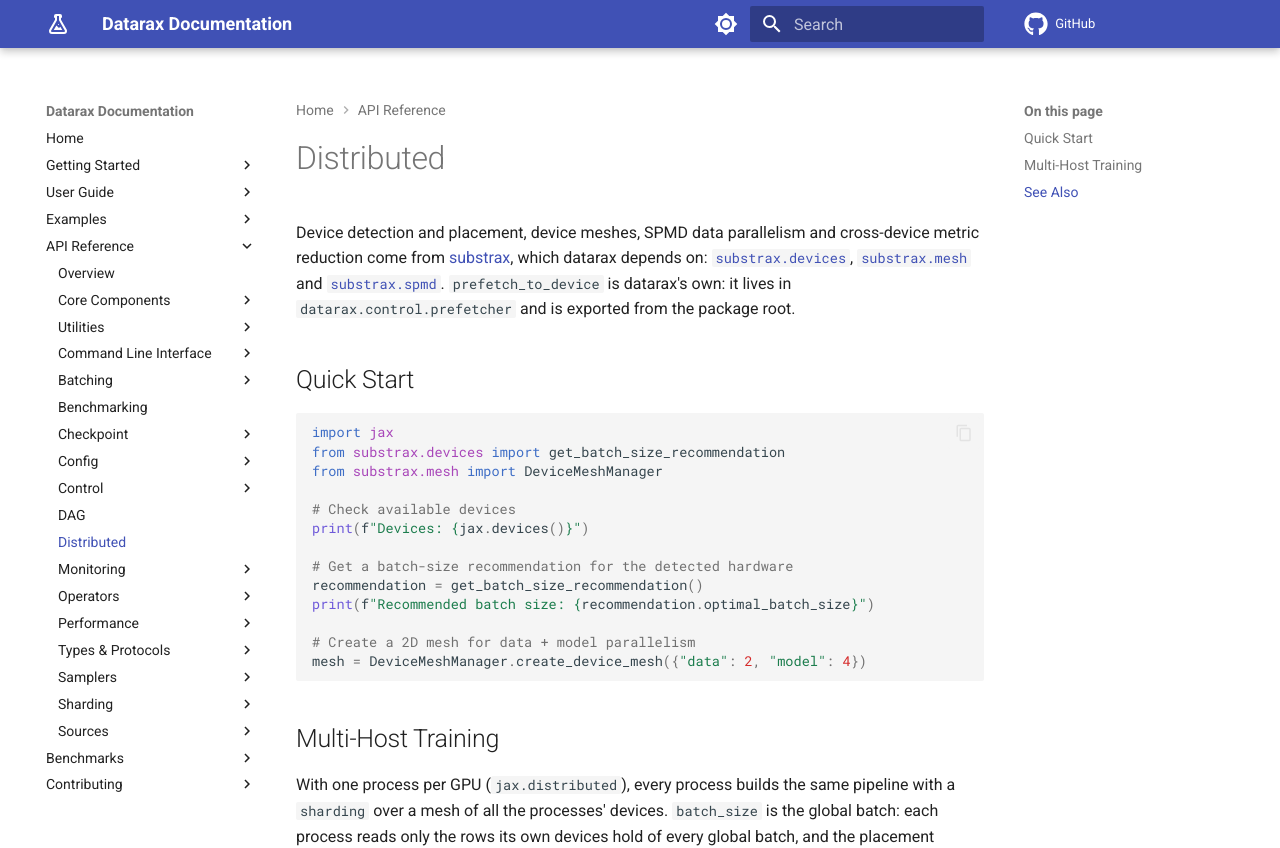
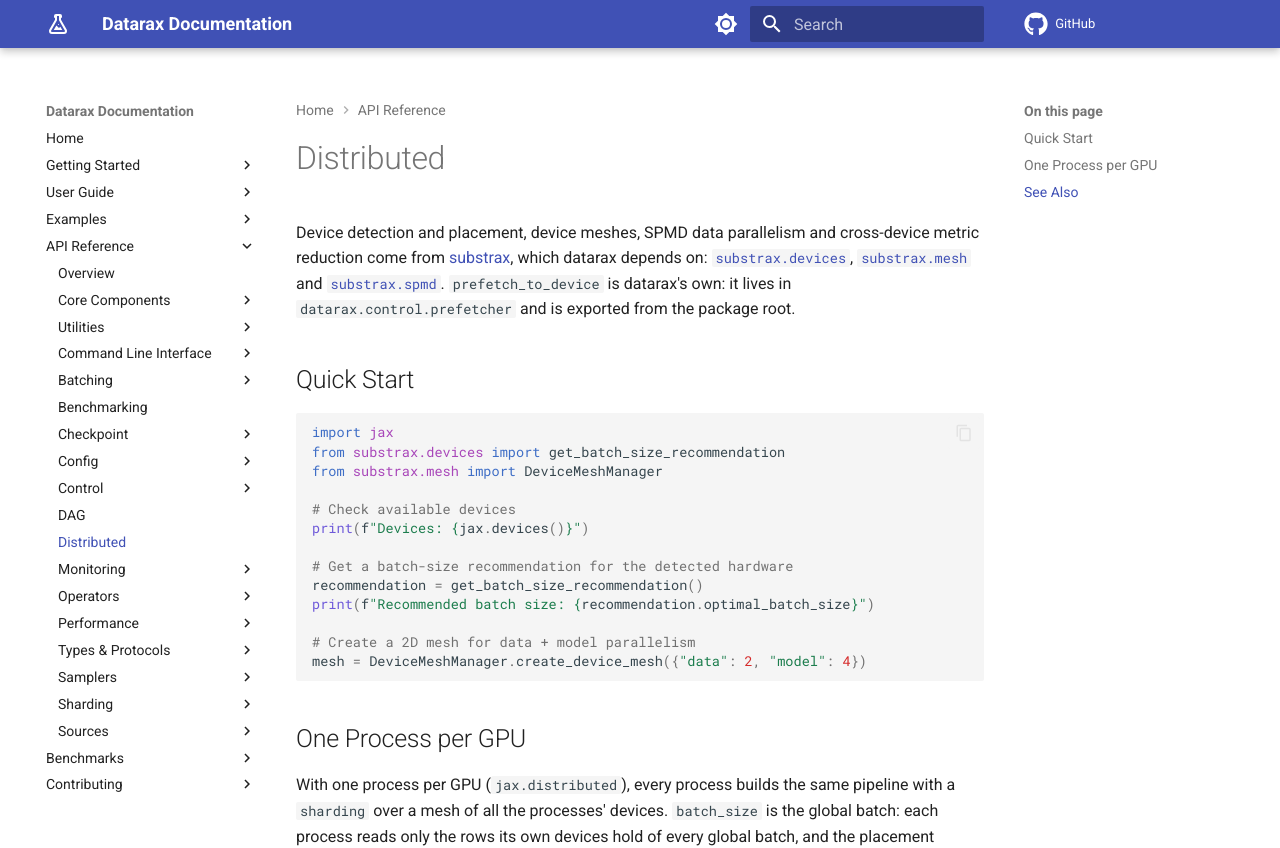
Before and after one commit to avitai/datarax, an MkDocs documentation site: the page built from docs/distributed/index.md, in a window 1280 px wide and 1206 px high. Shown: the top 848 px of the window. Built offline with MkDocs 1.6.1 and Material for MkDocs 9.7.7, drawn with Linux system fonts in a browser that asks for light colours; comment, search, counter and statistics services are not loaded.

Commit message:
docs: the distributed page's process section is titled for what it covers
The section under "Multi-Host Training" describes one process per GPU on one
machine, the layout measured; its heading says so.

````diff
--- a/docs/distributed/index.md
+++ b/docs/distributed/index.md
@@ -26,7 +26,7 @@ print(f"Recommended batch size: {recommendation.optimal_batch_size}")
 mesh = DeviceMeshManager.create_device_mesh({"data": 2, "model": 4})
 ```
 
-## Multi-Host Training
+## One Process per GPU
 
 With one process per GPU (`jax.distributed`), every process builds the same pipeline with a
 `sharding` over a mesh of all the processes' devices. `batch_size` is the global batch: each
````
